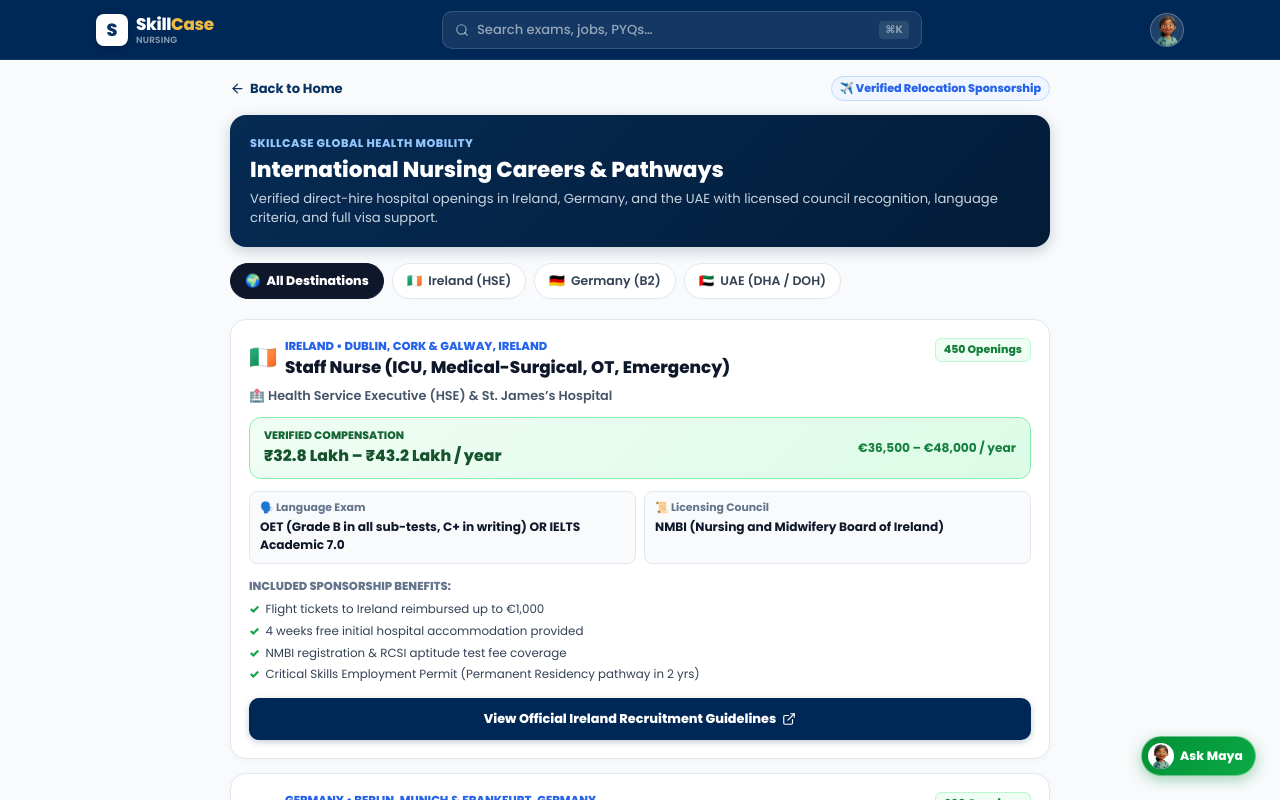
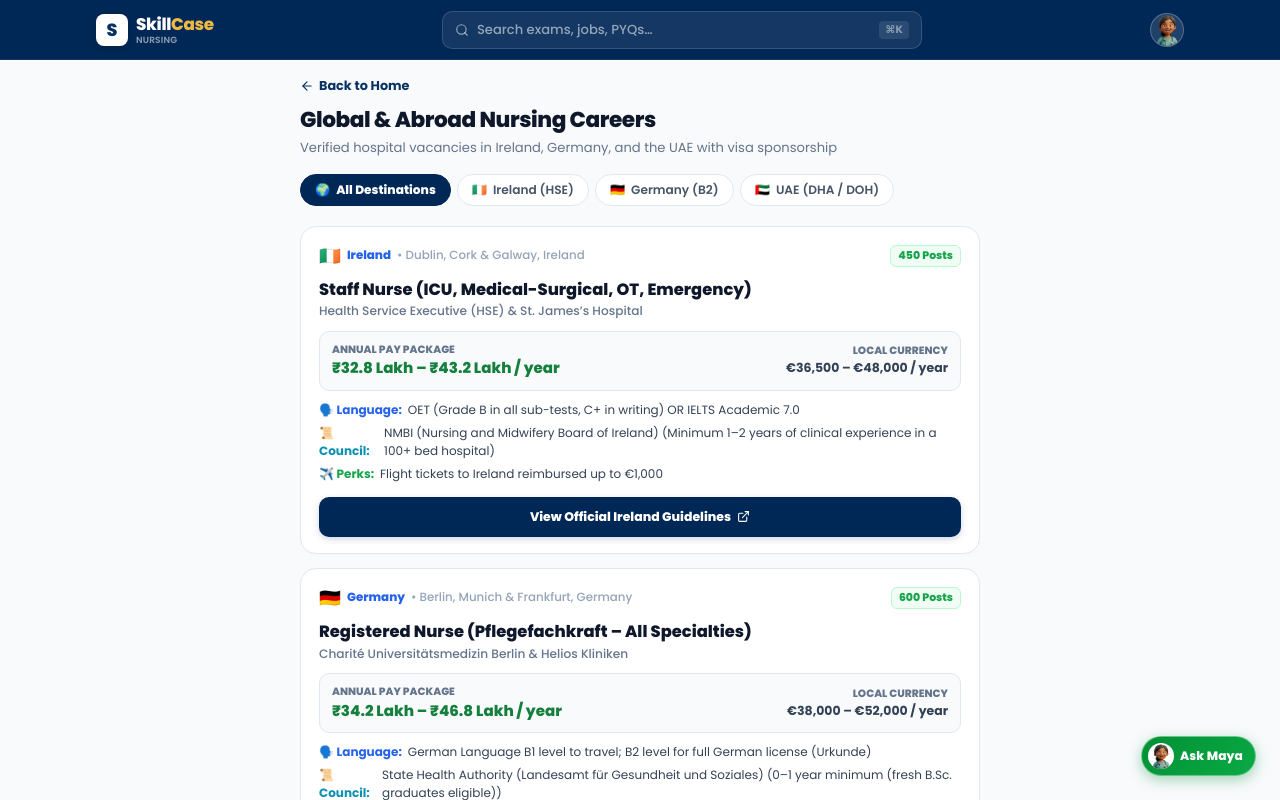
Before and after one commit to Flukeshotz/Career-Intelligence-Nurse, a Next.js app: page /nursing/abroad in a window 1280 px wide. Shown: the top 800 px of the page. Built offline with nearby package versions, Linux system fonts and the light colour scheme; no server answers.

Commit message:
fix(abroad): redesign abroad nursing cards with clean typography, balanced spacing, and scannable visual hierarchy

```diff
--- a/src/app/nursing/abroad/page.tsx
+++ b/src/app/nursing/abroad/page.tsx
@@ -4,18 +4,11 @@
 import Link from 'next/link';
 import {
   ArrowLeft,
-  Globe,
-  Plane,
-  CheckCircle2,
   ExternalLink,
   ShieldCheck,
-  Building2,
-  Languages,
-  DollarSign,
-  Briefcase,
-  ChevronRight
+  Check
 } from 'lucide-react';
-import { ABROAD_NURSING_JOBS, AbroadNursingJob } from '@/lib/abroad-mock-data';
+import { ABROAD_NURSING_JOBS } from '@/lib/abroad-mock-data';
 
 export default function AbroadNursingPage() {
   const [selectedCountry, setSelectedCountry] = useState<'all' | 'Ireland' | 'Germany' | 'UAE'>('all');
@@ -26,10 +19,10 @@
   }, [selectedCountry]);
 
   return (
-    <div className="wide-container mobile-safe-bottom" style={{ paddingTop: '16px', maxWidth: '860px', margin: '0 auto', paddingBottom: '90px' }}>
+    <div className="wide-container mobile-safe-bottom" style={{ paddingTop: '16px', maxWidth: '720px', margin: '0 auto', paddingBottom: '90px' }}>
 
-      {/* ── TOP NAV BAR ── */}
-      <div style={{ display: 'flex', alignItems: 'center', justifyContent: 'space-between', marginBottom: '14px' }}>
+      {/* ── TOP NAV BAR & CLEAN HEADER ── */}
+      <div style={{ marginBottom: '16px' }}>
         <Link
           href="/nursing"
           style={{
@@ -37,44 +30,26 @@
             alignItems: 'center',
             gap: '5px',
             color: 'var(--sc-navy-700)',
-            fontSize: '0.82rem',
+            fontSize: '0.80rem',
             fontWeight: 700,
             textDecoration: 'none',
+            marginBottom: '8px',
           }}
         >
-          <ArrowLeft size={15} />
+          <ArrowLeft size={14} />
           <span>Back to Home</span>
         </Link>
 
-        <span style={{ fontSize: '0.70rem', fontWeight: 800, color: '#2563eb', background: '#eff6ff', border: '1px solid #bfdbfe', padding: '3px 8px', borderRadius: '100px' }}>
-          ✈️ Verified Relocation Sponsorship
-        </span>
-      </div>
-
-      {/* ── HERO BANNER ── */}
-      <div
-        style={{
-          background: 'linear-gradient(135deg, #062b54 0%, #031c38 100%)',
-          color: '#ffffff',
-          borderRadius: '16px',
-          padding: '20px',
-          marginBottom: '16px',
-          boxShadow: '0 4px 14px rgba(3, 28, 56, 0.2)',
-        }}
-      >
-        <div style={{ display: 'flex', alignItems: 'center', gap: '6px', fontSize: '0.70rem', fontWeight: 800, color: '#93c5fd', textTransform: 'uppercase', letterSpacing: '0.5px', marginBottom: '4px' }}>
-          <span>SkillCase Global Health Mobility</span>
-        </div>
-        <h1 style={{ fontSize: '1.35rem', fontWeight: 800, margin: '0 0 6px 0', lineHeight: 1.25 }}>
-          International Nursing Careers &amp; Pathways
+        <h1 style={{ fontSize: '1.35rem', fontWeight: 800, color: '#0f172a', margin: '0 0 2px 0', letterSpacing: '-0.02em' }}>
+          Global &amp; Abroad Nursing Careers
         </h1>
-        <p style={{ fontSize: '0.82rem', color: '#cbd5e1', margin: 0, lineHeight: 1.45 }}>
-          Verified direct-hire hospital openings in Ireland, Germany, and the UAE with licensed council recognition, language criteria, and full visa support.
+        <p style={{ fontSize: '0.82rem', color: '#64748b', margin: 0 }}>
+          Verified hospital vacancies in Ireland, Germany, and the UAE with visa sponsorship
         </p>
       </div>
 
       {/* ── DESTINATION TABS ── */}
-      <div style={{ display: 'flex', gap: '8px', overflowX: 'auto', paddingBottom: '4px', marginBottom: '16px' }}>
+      <div style={{ display: 'flex', gap: '6px', overflowX: 'auto', paddingBottom: '4px', marginBottom: '16px' }}>
         {[
           { id: 'all', label: 'All Destinations', emoji: '🌍' },
           { id: 'Ireland', label: 'Ireland (HSE)', emoji: '🇮🇪' },
@@ -89,18 +64,17 @@
               display: 'flex',
               alignItems: 'center',
               gap: '6px',
-              padding: '8px 14px',
+              padding: '6px 14px',
               borderRadius: '100px',
-              fontSize: '0.78rem',
+              fontSize: '0.76rem',
               fontWeight: selectedCountry === dest.id ? 800 : 600,
-              background: selectedCountry === dest.id ? '#0f172a' : '#ffffff',
-              color: selectedCountry === dest.id ? '#ffffff' : '#334155',
-              border: selectedCountry === dest.id ? '1px solid #0f172a' : '1px solid #e2e8f0',
+              background: selectedCountry === dest.id ? 'var(--sc-navy-900)' : '#ffffff',
+              color: selectedCountry === dest.id ? '#ffffff' : '#475569',
+              border: selectedCountry === dest.id ? '1px solid var(--sc-navy-900)' : '1px solid #e2e8f0',
               cursor: 'pointer',
               whiteSpace: 'nowrap',
               flexShrink: 0,
               transition: 'all 0.12s ease',
-              boxShadow: '0 1px 3px rgba(0,0,0,0.02)',
             }}
           >
             <span>{dest.emoji}</span>
@@ -109,7 +83,7 @@
         ))}
       </div>
 
-      {/* ── OPPORTUNITIES LIST ── */}
+      {/* ── CLEAN, BALANCED OPPORTUNITIES LIST ── */}
       <div style={{ display: 'flex', flexDirection: 'column', gap: '14px' }}>
         {filteredJobs.map((job) => (
           <div
@@ -118,95 +92,93 @@
               background: '#ffffff',
               borderRadius: '16px',
               border: '1px solid #e2e8f0',
-              padding: '18px',
-              boxShadow: '0 2px 8px rgba(0,0,0,0.03)',
+              padding: '16px 18px',
+              display: 'flex',
+              flexDirection: 'column',
+              gap: '10px',
+              boxShadow: '0 1px 3px rgba(0,0,0,0.02)',
             }}
           >
-            {/* Header: Flag, Destination, Badge */}
-            <div style={{ display: 'flex', justifyContent: 'space-between', alignItems: 'flex-start', gap: '8px', marginBottom: '8px' }}>
-              <div style={{ display: 'flex', alignItems: 'center', gap: '8px' }}>
-                <span style={{ fontSize: '1.4rem' }}>{job.flagEmoji}</span>
+            {/* Header: Flag, Destination, Post Count */}
+            <div style={{ display: 'flex', justifyContent: 'space-between', alignItems: 'center', gap: '8px' }}>
+              <div style={{ display: 'flex', alignItems: 'center', gap: '6px', fontSize: '0.74rem', fontWeight: 800, color: '#2563eb' }}>
+                <span style={{ fontSize: '1.1rem' }}>{job.flagEmoji}</span>
+                <span>{job.country}</span>
+                <span style={{ color: '#94a3b8', fontWeight: 500 }}>• {job.location}</span>
+              </div>
+
+              <span style={{ fontSize: '0.68rem', fontWeight: 800, color: '#16a34a', background: '#f0fdf4', border: '1px solid #bbf7d0', padding: '2px 7px', borderRadius: '6px' }}>
+                {job.vacancies} Posts
+              </span>
+            </div>
+
+            {/* Job Title & Employer */}
             <div>
-                  <div style={{ fontSize: '0.72rem', fontWeight: 800, color: '#2563eb', textTransform: 'uppercase' }}>
-                    {job.country} • {job.location}
-                  </div>
-                  <h2 style={{ fontSize: '1.05rem', fontWeight: 800, color: '#0f172a', margin: '2px 0 0 0', lineHeight: 1.25 }}>
+              <h2 style={{ fontSize: '1.02rem', fontWeight: 800, color: '#0f172a', margin: '0 0 2px 0', lineHeight: 1.3 }}>
                 {job.title}
               </h2>
+              <div style={{ fontSize: '0.76rem', color: '#64748b', fontWeight: 500 }}>
+                {job.hospital}
               </div>
             </div>
 
-              <span style={{ fontSize: '0.68rem', fontWeight: 800, color: '#15803d', background: '#f0fdf4', border: '1px solid #bbf7d0', padding: '3px 8px', borderRadius: '6px', whiteSpace: 'nowrap' }}>
-                {job.vacancies} Openings
-              </span>
-            </div>
-
-            <div style={{ fontSize: '0.80rem', color: '#475569', fontWeight: 600, marginBottom: '12px' }}>
-              🏥 {job.hospital}
-            </div>
-
-            {/* Salary Highlight Card */}
+            {/* Compensation & Criteria Line */}
             <div
               style={{
-                background: 'linear-gradient(135deg, #f0fdf4 0%, #dcfce7 100%)',
-                border: '1px solid #86efac',
-                borderRadius: '12px',
-                padding: '10px 14px',
+                background: '#f8fafc',
+                border: '1px solid #e2e8f0',
+                borderRadius: '10px',
+                padding: '10px 12px',
                 display: 'flex',
                 alignItems: 'center',
                 justifyContent: 'space-between',
-                marginBottom: '12px',
+                flexWrap: 'wrap',
+                gap: '8px',
               }}
             >
               <div>
-                <div style={{ fontSize: '0.68rem', fontWeight: 800, color: '#166534', textTransform: 'uppercase' }}>
-                  Verified Compensation
+                <div style={{ fontSize: '0.66rem', fontWeight: 800, color: '#64748b', textTransform: 'uppercase' }}>
+                  Annual Pay Package
                 </div>
-                <div style={{ fontSize: '0.98rem', fontWeight: 900, color: '#14532d' }}>
+                <div style={{ fontSize: '0.94rem', fontWeight: 900, color: '#15803d' }}>
                   {job.salaryInr}
                 </div>
               </div>
-              <div style={{ fontSize: '0.76rem', color: '#15803d', fontWeight: 700, textAlign: 'right' }}>
+
+              <div style={{ textAlign: 'right' }}>
+                <div style={{ fontSize: '0.66rem', fontWeight: 800, color: '#64748b', textTransform: 'uppercase' }}>
+                  Local Currency
+                </div>
+                <div style={{ fontSize: '0.78rem', fontWeight: 700, color: '#334155' }}>
                   {job.salaryLocal}
                 </div>
               </div>
-
-            {/* Requirements Matrix */}
-            <div style={{ display: 'grid', gridTemplateColumns: '1fr 1fr', gap: '8px', marginBottom: '14px', fontSize: '0.76rem' }}>
-              <div style={{ background: '#f8fafc', padding: '8px 10px', borderRadius: '8px', border: '1px solid #e2e8f0' }}>
-                <div style={{ color: '#64748b', fontWeight: 700, fontSize: '0.68rem' }}>🗣️ Language Exam</div>
-                <div style={{ color: '#0f172a', fontWeight: 700, marginTop: '2px' }}>{job.languageRequirement}</div>
             </div>
 
-              <div style={{ background: '#f8fafc', padding: '8px 10px', borderRadius: '8px', border: '1px solid #e2e8f0' }}>
-                <div style={{ color: '#64748b', fontWeight: 700, fontSize: '0.68rem' }}>📜 Licensing Council</div>
-                <div style={{ color: '#0f172a', fontWeight: 700, marginTop: '2px' }}>{job.registrationCouncil}</div>
+            {/* Key Requirements (Clean 1-Liners) */}
+            <div style={{ display: 'flex', flexDirection: 'column', gap: '5px', fontSize: '0.75rem', color: '#334155' }}>
+              <div style={{ display: 'flex', alignItems: 'flex-start', gap: '6px' }}>
+                <span style={{ color: '#2563eb', fontWeight: 700 }}>🗣️ Language:</span>
+                <span>{job.languageRequirement}</span>
+              </div>
+              <div style={{ display: 'flex', alignItems: 'flex-start', gap: '6px' }}>
+                <span style={{ color: '#0891b2', fontWeight: 700 }}>📜 Council:</span>
+                <span>{job.registrationCouncil} ({job.experienceRequired})</span>
+              </div>
+              <div style={{ display: 'flex', alignItems: 'flex-start', gap: '6px' }}>
+                <span style={{ color: '#16a34a', fontWeight: 700 }}>✈️ Perks:</span>
+                <span>{job.benefits[0]}</span>
               </div>
             </div>
 
-            {/* Benefits & Perks */}
-            <div style={{ marginBottom: '14px' }}>
-              <div style={{ fontSize: '0.72rem', fontWeight: 800, color: '#64748b', textTransform: 'uppercase', marginBottom: '6px' }}>
-                Included Sponsorship Benefits:
-              </div>
-              <div style={{ display: 'flex', flexDirection: 'column', gap: '4px' }}>
-                {job.benefits.map((benefit, idx) => (
-                  <div key={idx} style={{ display: 'flex', alignItems: 'flex-start', gap: '6px', fontSize: '0.74rem', color: '#334155' }}>
-                    <span style={{ color: '#16a34a', fontWeight: 900 }}>✓</span>
-                    <span>{benefit}</span>
-                  </div>
-                ))}
-              </div>
-            </div>
-
-            {/* Official Apply / Info Button */}
+            {/* Official Button */}
             <a
               href={job.officialPortalUrl}
               target="_blank"
               rel="noopener noreferrer"
               style={{
                 width: '100%',
-                height: '42px',
+                height: '40px',
                 borderRadius: '10px',
                 background: 'var(--sc-navy-900)',
                 color: '#ffffff',
@@ -216,12 +188,13 @@
                 gap: '6px',
                 textDecoration: 'none',
                 fontWeight: 800,
-                fontSize: '0.80rem',
-                boxShadow: '0 2px 6px rgba(8, 50, 98, 0.25)',
+                fontSize: '0.78rem',
+                marginTop: '4px',
+                boxShadow: '0 2px 6px rgba(8, 50, 98, 0.2)',
               }}
             >
-              <span>View Official {job.country} Recruitment Guidelines</span>
-              <ExternalLink size={14} />
+              <span>View Official {job.country} Guidelines</span>
+              <ExternalLink size={13} />
             </a>
           </div>
         ))}
```
Lines whose indentation alone changed are shown as unchanged.
